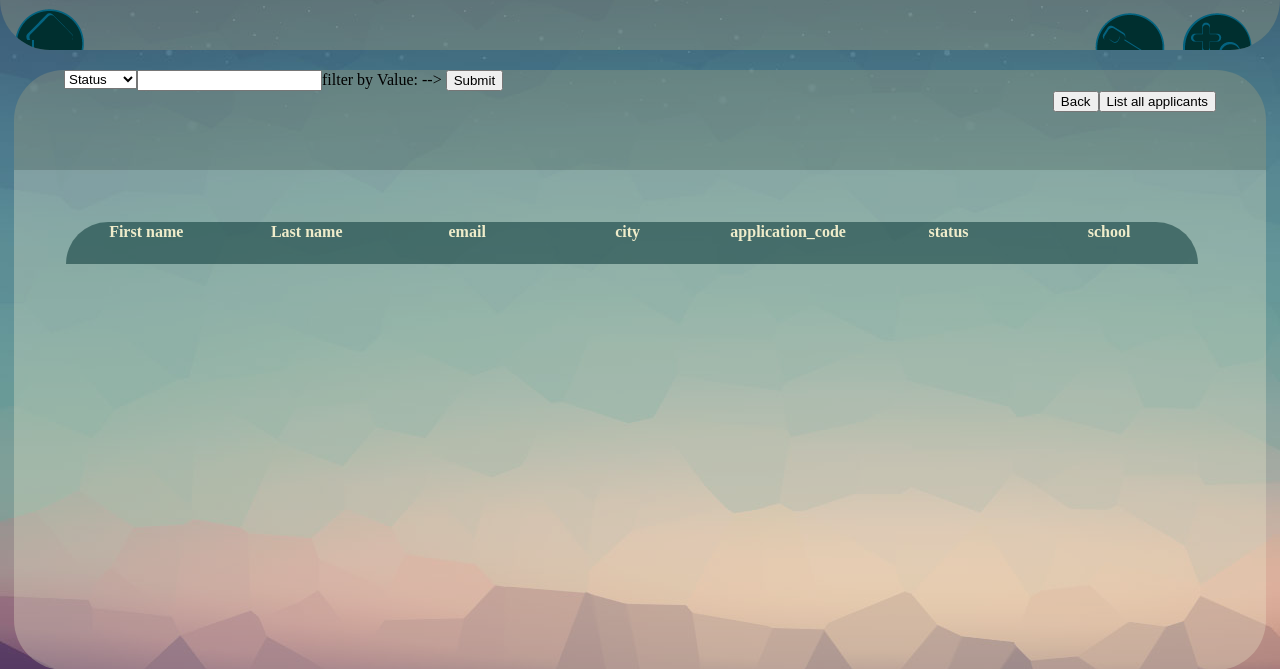
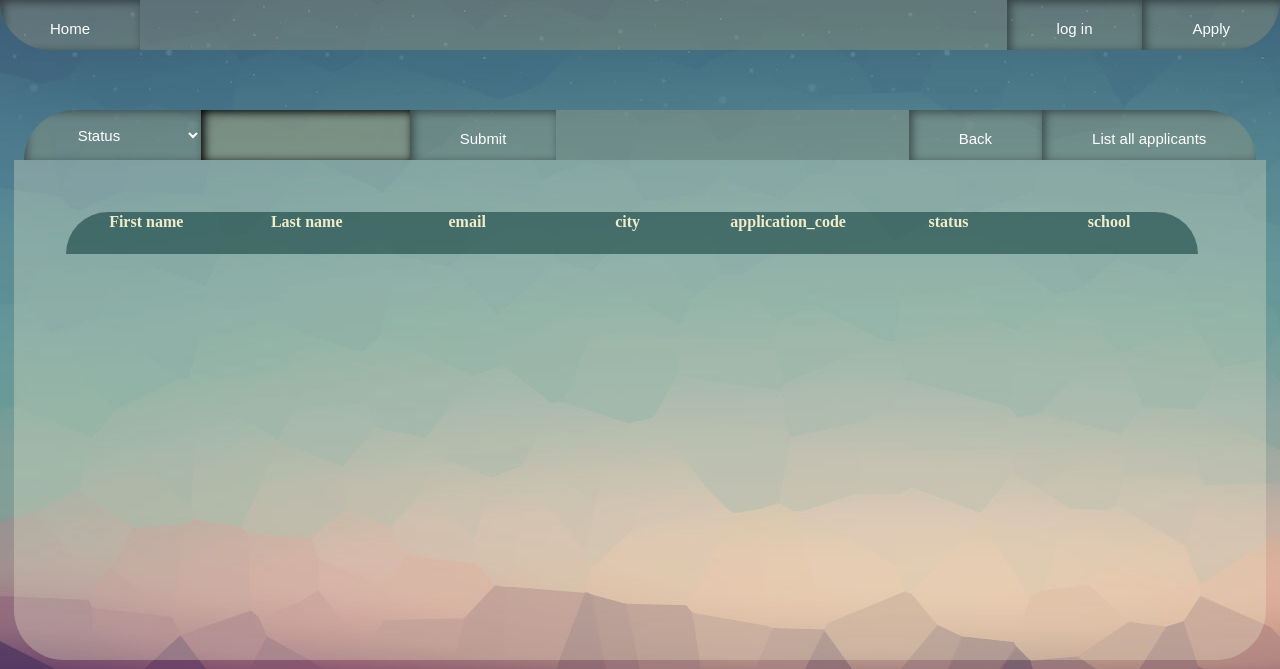
Before and after one commit to handriss/new_school_system, a Flask app: template templates/list_menu.html in a window 1280 px wide. Shown: the top 669 px of the page. Run offline with Flask 2, Linux system fonts and the light colour scheme; the template is opened without the code that fills it, so the values that code supplies are empty; parts of the project's set-up code (start-up, migrations or seed data) failed here and were passed over.

Commit message:
lsit-menu page ready

```diff
--- a/static/css/style.css
+++ b/static/css/style.css
@@ -3,16 +3,25 @@ html, body {height:100%;}
 body {background-image: url("/static/pictures/wallpaper.png"); margin: 0; overflow: hidden;}
 
 div.container-head {
-    width: 90%;
+    width: 96.3%;
     border: 0px;
     border-top-left-radius: 50px;
     border-top-right-radius: 50px;
     background: rgba(167, 163, 126, 0.32);
     margin: auto;
-    height: 100px;
-    padding-left: 50px;
-    padding-right: 50px;
+    height: 50px;
+    padding: 0px;
+    padding-top: 0px;
+    overflow: hidden;
 }
+div.logo {width: 150px;
+    height: 0px;
+    border: 0px;
+    /*border-radius: 15px;*/
+    background: rgba(239, 236, 202, 0.31);
+    padding: 0px;
+    margin: auto;
+    margin-bottom: 0px}
 
 div.container-body {
     width: 90%;
@@ -48,18 +57,60 @@ div.button-group {
   background: rgba(0, 0, 0, 0.5);
 }
 
-/*footer {
-    padding: 1em;
-    color: white;
-    background-color: black;
-    clear: left;
-    text-align: center;
-}*/
+div.input-bar {
+    height: 50px;
+    background-color: transparent;
+    margin-left: 0;
+}
+
+.button{
+	border : 0;
+    height: 50px;
+	-webkit-box-shadow : inset 3px 2px 10px rgba(0, 0, 0, 0.4);
+	-moz-box-shadow : inset 3px 2px 10px rgba(0, 0, 0, 0.49);
+	box-shadow : inset 3px 2px 10px rgba(0, 0, 0, 0.48);
+	font-size : 15px;
+	color : #ffffff;
+	padding : 20px 50px;
+	background-color : rgba(255, 255, 255, 0);
+    vertical-align: bottom;
+}
+
+.textinput{
+	border : 0;
+    height: 50px;
+    width: 120px
+	-webkit-box-shadow : inset 3px 2px 10px rgba(0,0,0,1.0);
+	-moz-box-shadow : inset 3px 2px 10px rgba(0,0,0,1.0);
+	box-shadow : inset 3px 2px 10px rgba(0,0,0,1.0);
+	font-size : 15px;
+	color : #ffffff;
+	padding : 0px 5px;
+	background-color : rgba(167, 163, 126, 0.25);
+}
+
+select{
+    height: 50px;
+	-webkit-box-shadow : inset 3px 2px 10px rgba(0, 0, 0, 0.26);
+	-moz-box-shadow : inset 3px 2px 10px rgba(0, 0, 0, 0.31);
+	box-shadow : inset 3px 2px 10px rgba(0, 0, 0, 0.41);
+	font-size : 15px;
+	color : #ffffff;
+	padding : 5px 50px;
+	background-color : rgba(150, 188, 255, 0);
+    border: 0;
+   }
+
+
+select option{
+	color: black; background-color: transparent}
+
+
 
 nav {
     float: top;
     height: 50px;
-    margin-bottom: 20px;
+    margin-bottom: 60px;
     border-bottom-left-radius: 50px;
     border-bottom-right-radius: 50px;
     padding-left: 0px;
--- a/templates/list_menu.html
+++ b/templates/list_menu.html
@@ -6,44 +6,43 @@
 </head>
 
 <body>
-
 <nav>
     <div class="button-group">
     <FORM METHOD="LINK" ACTION="/apply" target="_blank">
-        <input type="image" src="{{ url_for('static', filename='pictures/registration.png') }}" border="0" alt="Submit" style= "float: right"/>
+        <input class="button" type="submit" value="Apply" style= "float: right"/>
       </FORM>
 
     <FORM METHOD="LINK" ACTION="/list_menu" target="_blank">
-          <input type="image" src="{{ url_for('static', filename='pictures/login.png') }}" border="0" alt="Submit" style= "float: right"/>
+          <input class="button" type="submit" value="log in" style= "float: right"/>
       </FORM>
 
+
     <FORM METHOD="LINK" ACTION="/" target="_blank">
-      <input type="image" src="{{ url_for('static', filename='pictures/home.png') }}" border="0" alt="Submit" style= "float: left"/>
+      <input class="button" type="submit" value="Home" style= "float: left"/>
     </FORM>
     </div>
 </nav>
 
+
+
 <div class="container-head">
-
-    <div class="input-container">
-        <form action="/filtered_list" method="post">
-          filter by
+    <div class="input-bar">
+        <form action="/filtered_list" method="post" style="display: inline-block">
             <select name = 'filter_by' style="float: left">
                 <option value="status">Status</option>
                 <option value="city">Location</option>
                 <option value="email">Email</option>
                 <option value="school">School</option>
             </select>
-
-            Value: <input type="text" name="value" style="float: left">-->
-          <input type="submit" value="Submit">
+            <input class="textinput" type="text" name="value" style="float: left">
+            <input class="button" id="text" type="submit" value="Submit">
         </form>
 
-        <FORM METHOD="LINK" ACTION="/list_menu" target="_blank">
-              <input type="submit" value="List all applicants" style="float: right">
+        <FORM METHOD="LINK" ACTION="/list_menu" style="display: inline-block; float: right">
+              <input class="button" type="submit" value="List all applicants" style="float: right">
         </FORM>
-        <FORM METHOD="LINK" ACTION="/" target="_blank">
-              <input type="submit" value="Back" style="float: right">
+        <FORM METHOD="LINK" ACTION="/" style="display: inline-block; float: right">
+              <input class="button" type="submit" value="Back" style="float: right">
         </FORM>
     </div>
 </div>
```
